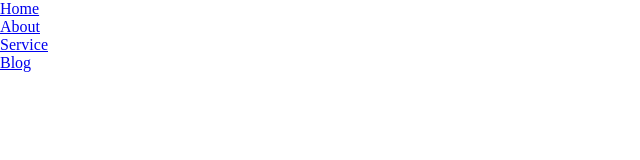
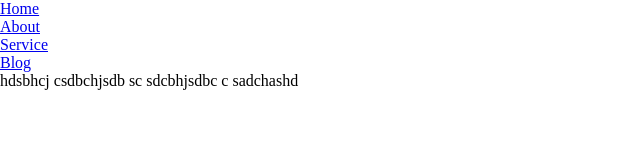
Before and after one commit to smuzaffarbek7/Gits, a plain HTML site: page index.html in a window 1280 px wide. Shown: the whole page, without its empty margins (0-640 px from the left). Drawn offline with Linux system fonts and the light colour scheme.

Commit message:
I added footer in index.html

```diff
--- a/index.html
+++ b/index.html
@@ -18,5 +18,11 @@
             </ul>
         </nav>
     </header>
+    <footer>
+        hdsbhcj
+         csdbchjsdb
+         sc sdcbhjsdbc
+         c sadchashd
+    </footer>
 </body>
 </html>
```
